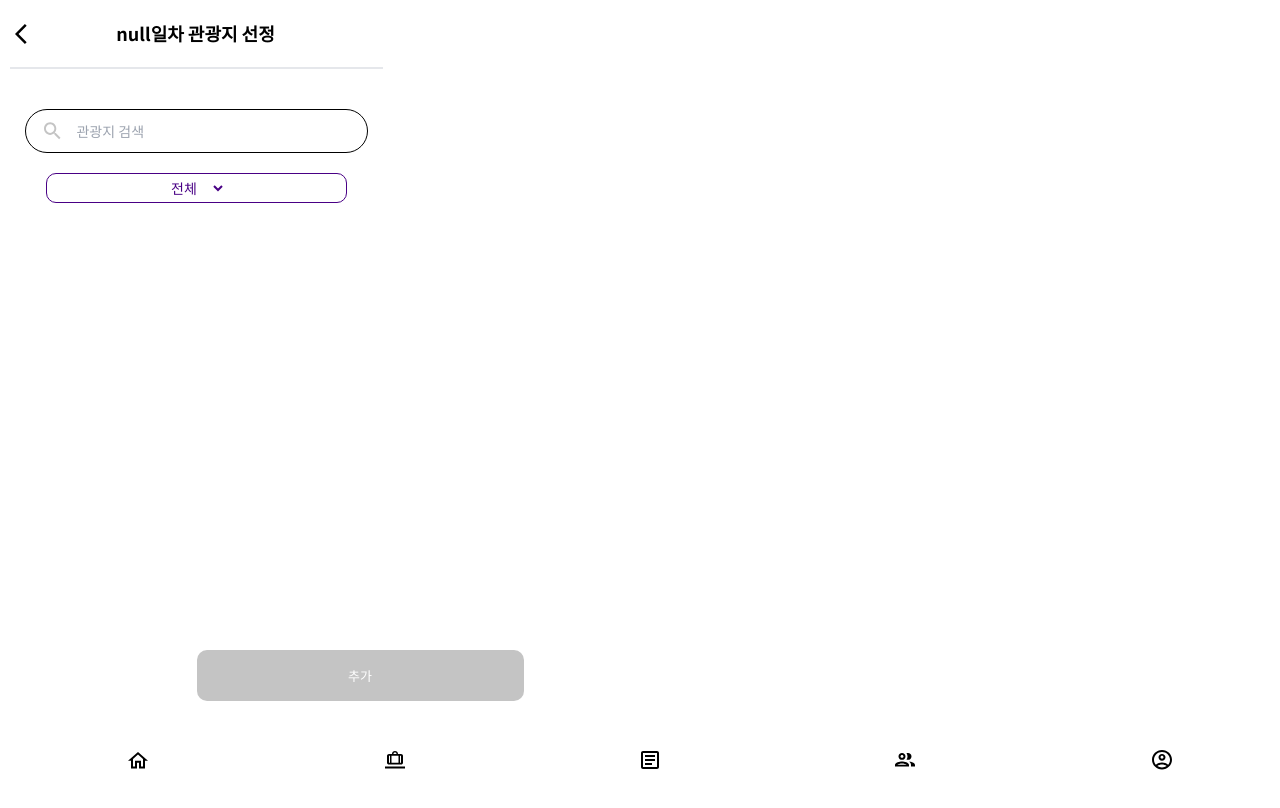
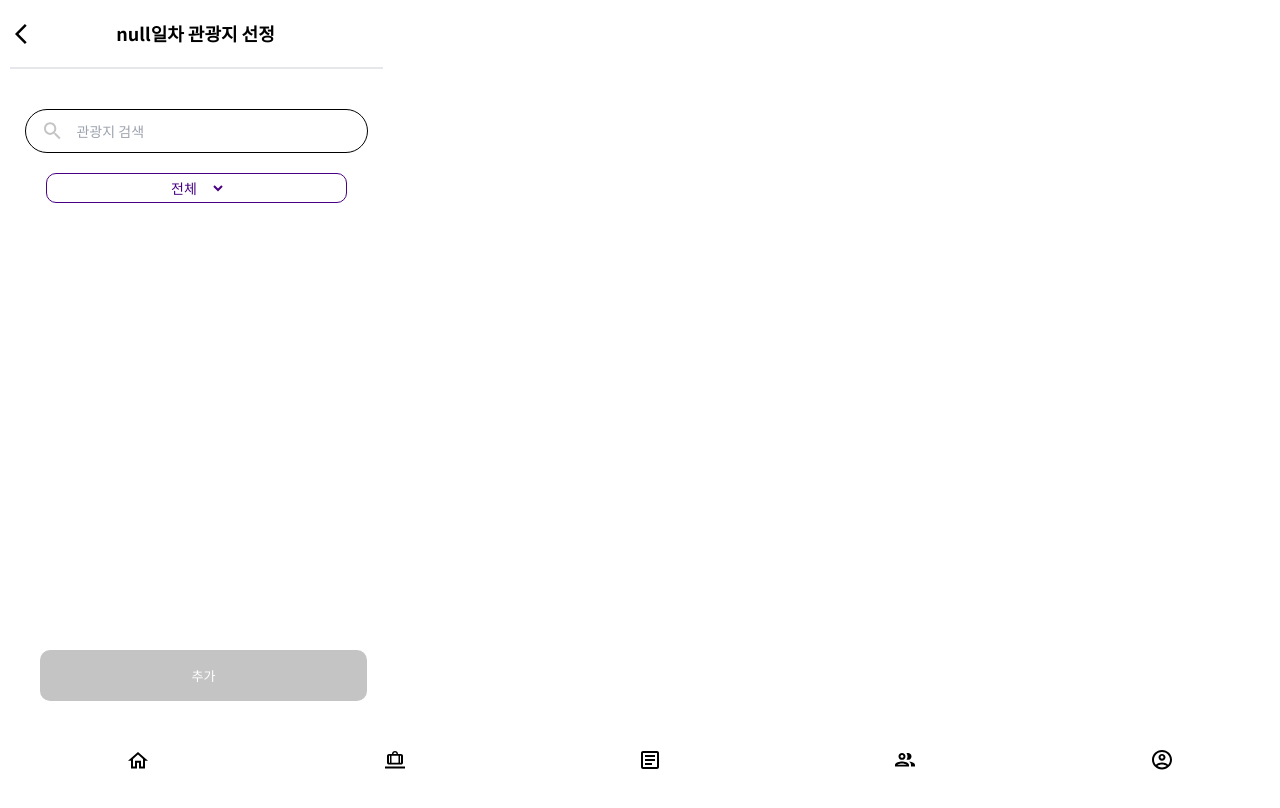
Before and after one commit to seoseuo/gal-lae-mal-lae-web-FE, a Next.js app: page /travelgroups/travel/tour-spots in a window 1280 px wide. Shown: the top 808 px of the page. Built offline with nearby package versions, Linux system fonts and the light colour scheme.

Commit message:
QA-022
2024/04/04
관광지 선정 화면
추가 버튼이 오른쪽에 고정 될 때가 있음

```diff
--- a/src/components/travelgroups/tour-spots-list-view.tsx
+++ b/src/components/travelgroups/tour-spots-list-view.tsx
@@ -95,11 +95,13 @@ export default function TourSpotsListView({ tourSpotList = [], scDate }: { tourS
 
       {/* 선택된 체크박스가 1개 이상이면 버튼 클래스 변경 */}
       <button
-            className={`${selectedSpots.size > 0 ? 'long-active-button' : 'long-nomal-button'} bottom-button-postion travelgroups-font-size`}
-            onClick={selectedSpots.size > 0 ? handleAddButtonClick : undefined} // 선택된 체크박스가 있으면 클릭 이벤트 활성화
+        id="bottom-button-postion-time" // 이 id를 추가
+        className={`${selectedSpots.size > 0 ? 'long-active-button' : 'long-nomal-button'} travelgroups-font-size`}
+        onClick={selectedSpots.size > 0 ? handleAddButtonClick : undefined}
       >
         추가
       </button>
+
     </div>
   );
 }
--- a/src/styles/travelgroups/travelgroups-style.css
+++ b/src/styles/travelgroups/travelgroups-style.css
@@ -362,6 +362,7 @@ html {
   justify-content: center;
   overflow-y: auto;
   flex-direction: column;
+  padding-bottom: ;
 }
 
 .tour-spots-view {
@@ -638,6 +639,7 @@ html {
   z-index: 999;
 }
 
+
 #bottom-button-postion-delete {
   position: fixed;
   right: 40px;
```
Lines whose indentation alone changed are shown as unchanged.
